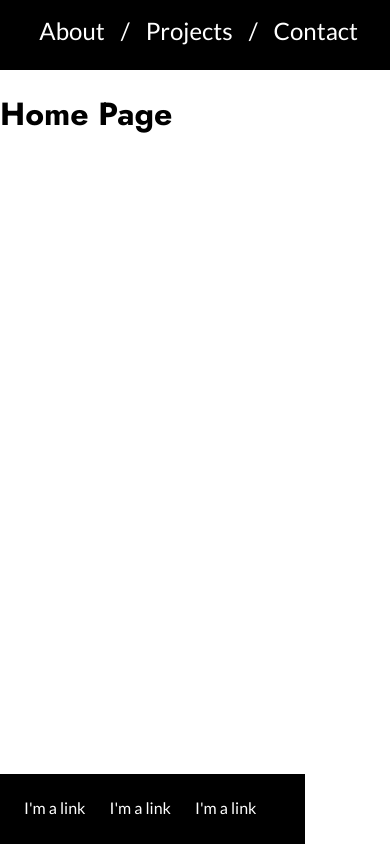
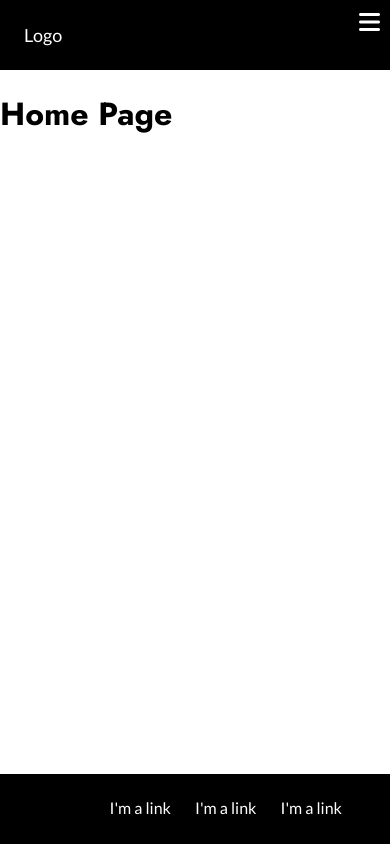
Before and after one commit to noemi-ashizuka/react-portfolio-site, a React (Create React App) app: page / in a window 390 px wide. Built offline with nearby package versions, Linux system fonts and the light colour scheme.

Commit message:
made navbar responsive

```diff
--- a/public/index.html
+++ b/public/index.html
@@ -17,6 +17,7 @@
     <!-- <link rel="manifest" href="%PUBLIC_URL%/manifest.json" /> -->
     <!-- <link rel="stylesheet" href="https://fonts.googleapis.com/icon?family=Material+Icons"> -->
     <link href="https://fonts.googleapis.com/css2?family=Jost:wght@200;400;700&family=Lato:wght@300;400;700&display=swap" rel="stylesheet">
+    <script src="https://kit.fontawesome.com/afda7ce295.js" crossorigin="anonymous"></script>
     <!--
       Notice the use of %PUBLIC_URL% in the tags above.
       It will be replaced with the URL of the `public` folder during the build.
--- a/src/assets/stylesheets/footer.scss
+++ b/src/assets/stylesheets/footer.scss
@@ -1,7 +1,7 @@
 .footer {
   position: fixed;
   bottom: 0;
-  width: 100;
+  width: 100%;
   height: 70px;
   background-color: black;
 
--- a/src/assets/stylesheets/header.scss
+++ b/src/assets/stylesheets/header.scss
@@ -4,16 +4,22 @@
   background-color: black;
   position: sticky;
   top: 0;
+  display: flex;
+  justify-content: space-between;
 }
 
 .logo {
-
+ text-decoration: none;
+ color: white;
+ font-size: 18px;
+ padding: 24px;
 }
 
 .header-links {
   display: flex;
   justify-content: flex-end;
-  padding: 16px;
+  //background-color: red;
+}
 
   .link {
     text-decoration: none;
@@ -21,14 +27,79 @@
     margin-right: 16px;
     color: white;
     font-size: 24px;
+
   }
 
   .divisor {
     color: white;
     font-size: 24px;
   }
+
+
+nav {
+  display: flex;
+  justify-content: flex-end;
+
+  li {
+    margin: 0 15px;
+    justify-content: space-between;
+    font-size: 16px;
+  }
 }
 
 @media (max-width: 600px) {
+  .header-links {
+    display: block;
+  }
 
+  .divisor {
+    overflow: hidden;
+    max-height: 0;
+  }
+
+  .fa-bars {
+    display: inline-block;
+    position: absolute;
+    top: 10px;
+    right: 10px;
+    color: white;
+    font-size: 24px;
+    cursor: pointer;
+  }
+
+  ul.collapsed {
+    width: 100%;
+    display: flex;
+    flex-direction: column;
+    justify-content: space-between;
+    flex-wrap: wrap;
+
+    overflow: hidden;
+    max-height: 0;
+    -moz-transition-duration: 0.4s;
+    -webkit-transition-duration: 0.4s;
+    -o-transition-duration: 0.4s;
+    transition-duration: 0.4s;
+    -moz-transition-timing-function: cubic-bezier(0, 1, 0.5, 1);
+    -webkit-transition-timing-function: cubic-bezier(0, 1, 0.5, 1);
+    -o-transition-timing-function: cubic-bezier(0, 1, 0.5, 1);
+    transition-timing-function: cubic-bezier(0, 1, 0.5, 1);
+
+    &.is-expanded {
+      overflow: hidden;
+      max-height: 500px; /* approximate max height */
+      background-color: rgba(0, 0, 0, 0.5);
+      padding: 24px;
+      margin-top: 48px;
+
+      -moz-transition-duration: 0.4s;
+      -webkit-transition-duration: 0.4s;
+      -o-transition-duration: 0.4s;
+      transition-duration: 0.4s;
+      -moz-transition-timing-function: ease-in;
+      -webkit-transition-timing-function: ease-in;
+      -o-transition-timing-function: ease-in;
+      transition-timing-function: ease-in;
+    }
+  }
 }
--- a/src/components/header.jsx
+++ b/src/components/header.jsx
@@ -1,10 +1,35 @@
-import React from 'react';
+import React, { Component } from 'react';
 import { Link } from 'react-router-dom';
 
-const Header = () => (
+class Header extends Component {
+  constructor(props) {
+    super(props);
+    this.state = {
+      isExpanded: false
+    };
+  }
+
+  handleToggle(e) {
+    e.preventDefault();
+    this.setState({
+      isExpanded: !this.state.isExpanded
+    });
+  }
+
+  render() {
+    const { isExpanded } = this.state;
+    return(
     <div className="header-bar">
-    <Link className="logo" to="/"></Link>
+      <Link className="logo" to="/">Logo</Link>
+      <nav className="nav">
+        <i
+          className="fas fa-bars"
+          aria-hidden="true"
+          onClick={e => this.handleToggle(e)}
+        />
+
         <div className="header-links">
+          <ul className={`collapsed ${isExpanded ? "is-expanded" : ""}`}>
             <Link className="link" to="/about">
               About
             </Link>
@@ -16,8 +41,15 @@ const Header = () => (
             <Link className="link" to="/contact">
               Contact
             </Link>
+          </ul>
         </div>
+
+      </nav>
+
     </div>
     )
+  }
+
+}
 
 export default Header;
```
Lines whose indentation alone changed are shown as unchanged.
